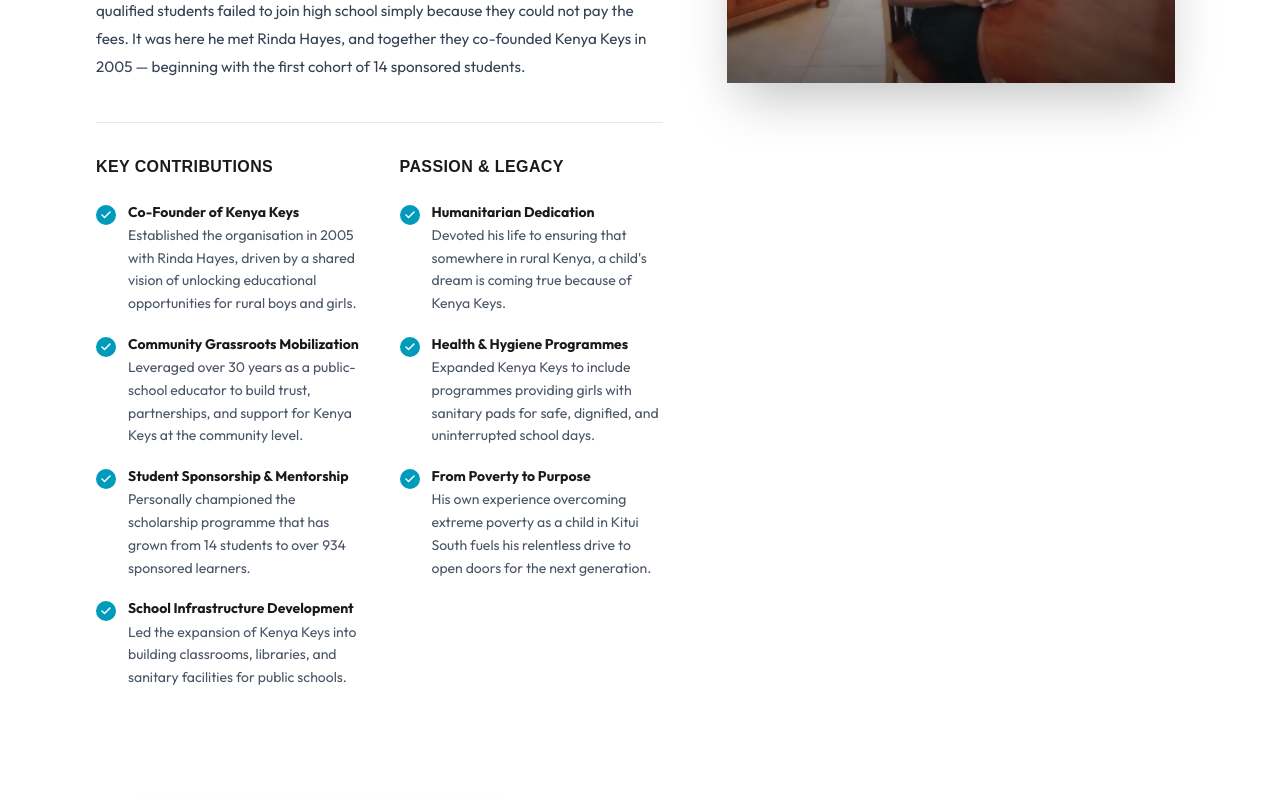
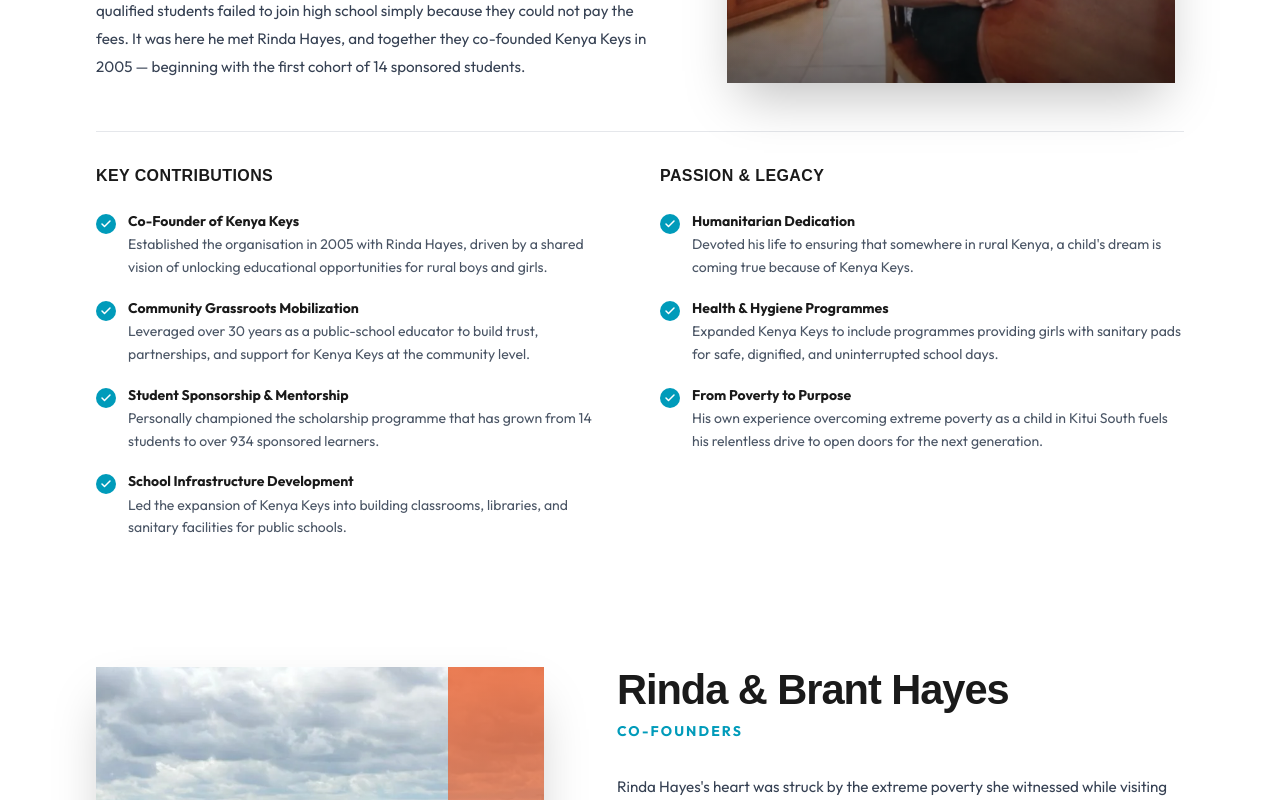
Before and after one commit to Code-Assassin-Fred/kenya-keys-kenya, a Next.js app: page /who-we-are in a window 1280 px wide. Shown: the part 6200-7000 px from the top of the page. Built offline with nearby package versions, Linux system fonts and the light colour scheme; a web font is replaced by a local one.

Commit message:
Refactor founder stories layout

```diff
--- a/components/Who we are/FounderProfiles.tsx
+++ b/components/Who we are/FounderProfiles.tsx
@@ -215,13 +215,6 @@ function FounderText({ founder }: { founder: FounderCard }) {
                     </p>
                 ))}
             </div>
-
-            {/* Contribution Columns */}
-            <div className="mt-10 pt-8 border-t border-gray-200 grid grid-cols-1 md:grid-cols-2 gap-10">
-                {founder.columns.map((col, idx) => (
-                    <ContributionList key={idx} column={col} />
-                ))}
-            </div>
         </motion.div>
     );
 }
@@ -235,17 +228,29 @@ export default function FounderProfiles() {
 
                 {/* Founder Cards */}
                 <div className="space-y-32">
-                    {founders.map((founder, idx) => (
-                        <div
-                            key={founder.name}
-                            className={`flex flex-col ${
+                    {founders.map((founder) => (
+                        <div key={founder.name}>
+                            <div className={`flex flex-col ${
                                 founder.imagePosition === 'left'
                                     ? 'lg:flex-row'
                                     : 'lg:flex-row-reverse'
-                            } items-start gap-12 lg:gap-16`}
-                        >
-                            <FounderImage founder={founder} />
-                            <FounderText founder={founder} />
+                            } items-start gap-12 lg:gap-16`}>
+                                <FounderImage founder={founder} />
+                                <FounderText founder={founder} />
+                            </div>
+
+                            {/* Full-width Contribution Columns */}
+                            <motion.div
+                                initial={{ opacity: 0, y: 20 }}
+                                whileInView={{ opacity: 1, y: 0 }}
+                                transition={{ duration: 0.6, delay: 0.25 }}
+                                viewport={{ once: true }}
+                                className="mt-12 pt-8 border-t border-gray-200 grid grid-cols-1 md:grid-cols-2 gap-10"
+                            >
+                                {founder.columns.map((col, idx) => (
+                                    <ContributionList key={idx} column={col} />
+                                ))}
+                            </motion.div>
                         </div>
                     ))}
                 </div>
```
